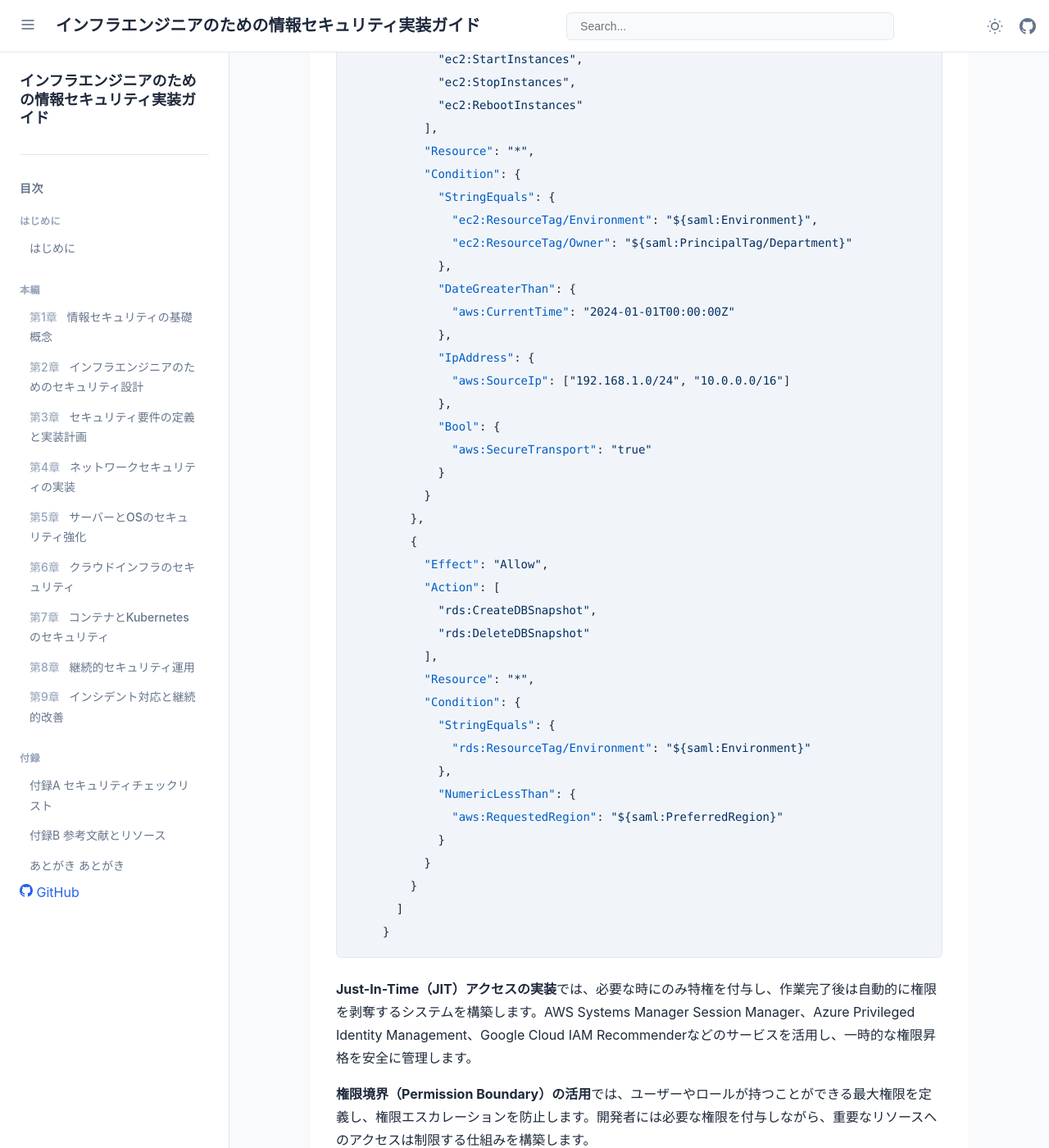
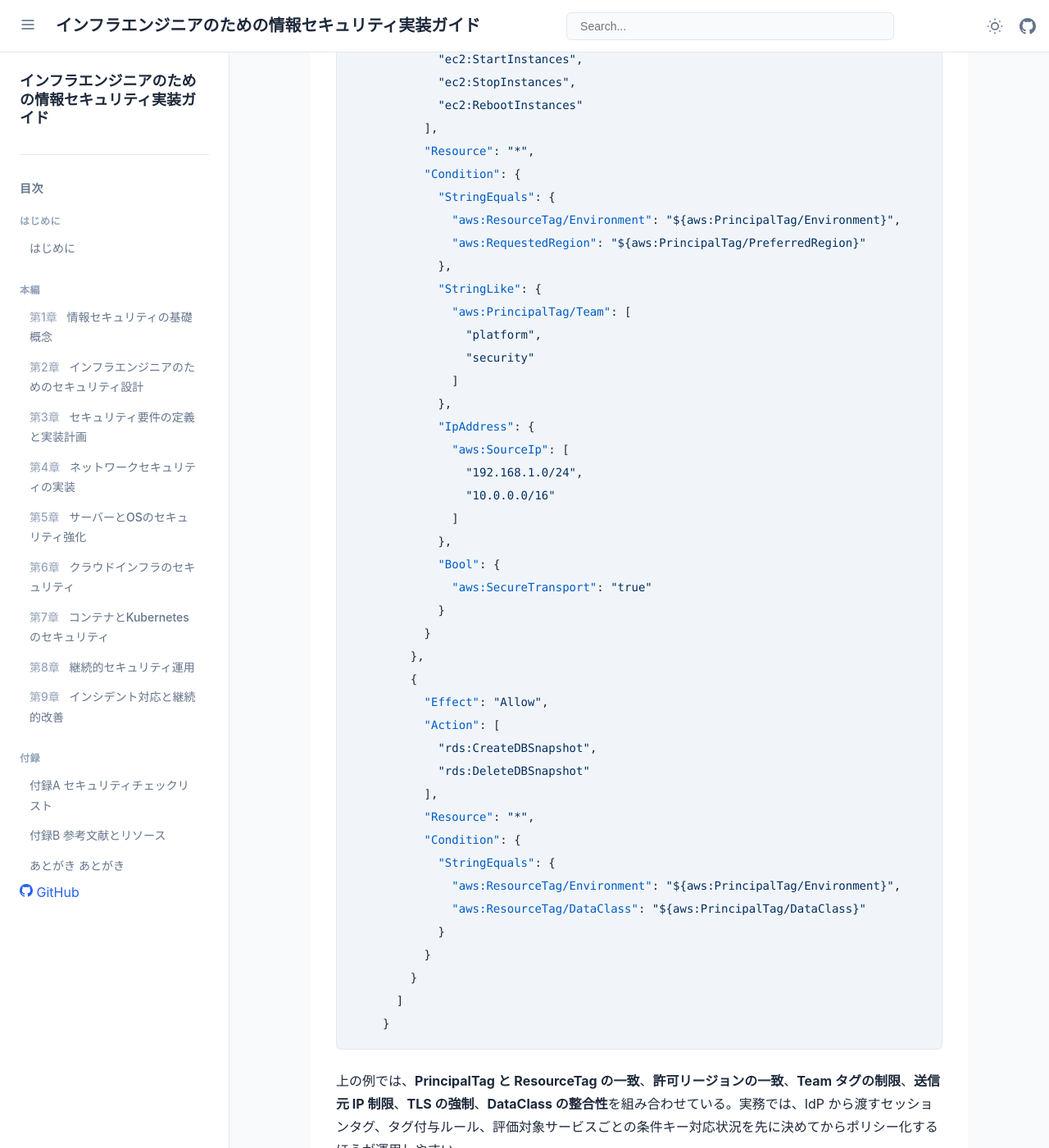
Before and after one commit to itdojp/it-infra-security-guide-book, a Jekyll site: the page built from manuscript/chapter-chapter06/index.md, in a window 1280 px wide and 1400 px high, scrolled down 4678 px. Shown: the whole window at 82% size. Built offline with Jekyll 4.4.1, drawn with Linux system fonts in a browser that asks for light colours.

Commit message:
Refresh ABAC and container guidance

````diff
--- a/manuscript/chapter-chapter06/index.md
+++ b/manuscript/chapter-chapter06/index.md
@@ -140,14 +140,20 @@
       "Resource": "*",
       "Condition": {
         "StringEquals": {
-          "ec2:ResourceTag/Environment": "${saml:Environment}",
-          "ec2:ResourceTag/Owner": "${saml:PrincipalTag/Department}"
+          "aws:ResourceTag/Environment": "${aws:PrincipalTag/Environment}",
+          "aws:RequestedRegion": "${aws:PrincipalTag/PreferredRegion}"
         },
-        "DateGreaterThan": {
-          "aws:CurrentTime": "2024-01-01T00:00:00Z"
+        "StringLike": {
+          "aws:PrincipalTag/Team": [
+            "platform",
+            "security"
+          ]
         },
         "IpAddress": {
-          "aws:SourceIp": ["192.168.1.0/24", "10.0.0.0/16"]
+          "aws:SourceIp": [
+            "192.168.1.0/24",
+            "10.0.0.0/16"
+          ]
         },
         "Bool": {
           "aws:SecureTransport": "true"
@@ -163,16 +169,16 @@
       "Resource": "*",
       "Condition": {
         "StringEquals": {
-          "rds:ResourceTag/Environment": "${saml:Environment}"
-        },
-        "NumericLessThan": {
-          "aws:RequestedRegion": "${saml:PreferredRegion}"
+          "aws:ResourceTag/Environment": "${aws:PrincipalTag/Environment}",
+          "aws:ResourceTag/DataClass": "${aws:PrincipalTag/DataClass}"
         }
       }
     }
   ]
 }
 ```
+
+上の例では、**PrincipalTag と ResourceTag の一致**、**許可リージョンの一致**、**Team タグの制限**、**送信元 IP 制限**、**TLS の強制**、**DataClass の整合性**を組み合わせている。実務では、IdP から渡すセッションタグ、タグ付与ルール、評価対象サービスごとの条件キー対応状況を先に決めてからポリシー化するほうが運用しやすい。
 
 **Just-In-Time（JIT）アクセスの実装**では、必要な時にのみ特権を付与し、作業完了後は自動的に権限を剥奪するシステムを構築します。AWS Systems Manager Session Manager、Azure Privileged Identity Management、Google Cloud IAM Recommenderなどのサービスを活用し、一時的な権限昇格を安全に管理します。
 
````
Also changed, not shown: docs/chapter-chapter06/index.md (+4 -4 lines), docs/chapter-chapter07/index.md (+2 -2 lines), docs/chapter-introduction/index.md (+1 -1 lines), manuscript/chapter-chapter07/index.md (+2 -2 lines).
